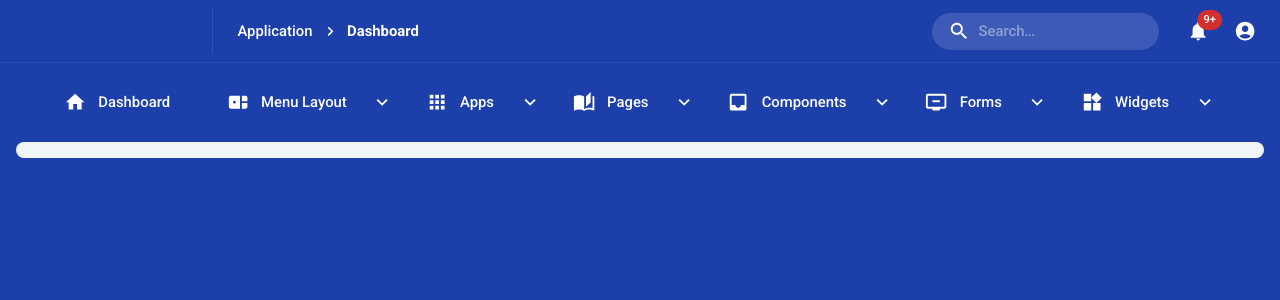
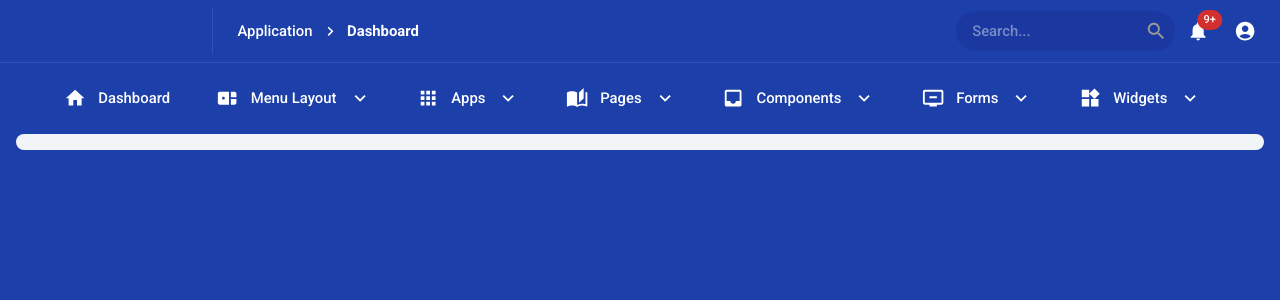
Before and after one commit to usrivastava92/hello-mui, a React (Vite) app: page /top in a window 1280 px wide. Shown: the top 300 px of the page. Built offline with nearby package versions, Linux system fonts and the light colour scheme.

Commit message:
fixed mobile menu and search input

```diff
--- a/src/components/MobileMenu/index.tsx
+++ b/src/components/MobileMenu/index.tsx
@@ -2,6 +2,7 @@ import {
   Box,
   CardMedia,
   Collapse,
+  Divider,
   IconButton,
   List,
   ListItemButton,
@@ -62,17 +63,12 @@ interface MenuProps {
 
 const getMenuSxProps = (level: number): SxProps<Theme> => {
   if (level >= 3) {
-    return { borderRadius: 2, bgcolor: 'primary.darker', border: 0 };
+    return { borderRadius: 2, bgcolor: 'primary.darker' };
   }
   if (level === 2) {
-    return { borderRadius: 2, bgcolor: 'primary.dark', border: 0 };
+    return { borderRadius: 2, bgcolor: 'primary.dark' };
   }
-  return {
-    borderRadius: 0,
-    bgcolor: 'primary.main',
-    borderBottom: 1,
-    borderColor: 'border.main'
-  };
+  return { borderRadius: 0, bgcolor: 'primary.main' };
 };
 
 const Menu: React.FC<MenuProps> = ({
@@ -114,10 +110,7 @@ const MobileMenu: React.FC<MobileMenuProps> = ({
 
   return (
     <Box sx={{ display: { xs: 'block', md: 'none' } }} component="div">
-      <Stack
-        justifyContent="space-between"
-        sx={{ borderBottom: 1, borderColor: 'border.main' }}
-      >
+      <Stack justifyContent="space-between">
         <IconButton size="large" aria-label="open drawer">
           <CardMedia
             component="img"
@@ -136,7 +129,9 @@ const MobileMenu: React.FC<MobileMenuProps> = ({
           {menuOpen ? <CloseIcon /> : <MenuIcon />}
         </IconButton>
       </Stack>
+      <Divider />
       <Menu menuItems={menuItems} open={menuOpen} />
+      <Divider />
     </Box>
   );
 };
--- a/src/config/theme/components.config.ts
+++ b/src/config/theme/components.config.ts
@@ -3,9 +3,6 @@ import { Components, PaletteOptions } from '@mui/material';
 export const getComponentOptions = (palette: PaletteOptions): Components => {
   return {
     MuiDivider: {
-      defaultProps: {
-        color: palette.border?.primary
-      },
       styleOverrides: {
         root: {
           borderColor: palette.border?.primary
--- a/src/config/theme/palette.config.ts
+++ b/src/config/theme/palette.config.ts
@@ -21,28 +21,18 @@ declare module '@mui/material/styles' {
 const lightModePallet: PaletteOptions = {
   mode: 'light',
   primary: {
-    100: '#3151BC',
     lighter: '#3151BC',
-    300: '#2e51bb',
     light: '#2e51bb',
-    500: '#1C3FAA',
     main: '#1C3FAA',
-    700: '#1A389F',
     dark: '#1A389F',
-    900: '#142C91',
     darker: '#142C91'
   },
   secondary: {
-    100: '#fff',
     lighter: '#fff',
-    300: '#2e51bb',
-    light: '#2e51bb',
-    500: '#F1F5F8',
+    light: '#F1F5F8',
     main: '#F1F5F8',
-    700: '#D2DFEA',
     dark: '#D2DFEA',
-    900: '#142C91',
-    darker: '#142C91'
+    darker: '#607F96'
   },
   background: {
     default: '#1C3FAA',
@@ -61,27 +51,17 @@ const lightModePallet: PaletteOptions = {
 const darkModePallet: PaletteOptions = {
   mode: 'dark',
   primary: {
-    100: '#313a55',
     lighter: '#313a55',
-    300: '#313a55',
     light: '#313a55',
-    500: '#232a3b',
     main: '#232a3b',
-    700: '#1e2533',
     dark: '#1e2533',
-    900: '#181f29',
     darker: '#181f29'
   },
   secondary: {
-    100: '#313a55',
     lighter: '#313a55',
-    300: '#313a55',
     light: '#313a55',
-    500: '#293145',
     main: '#293145',
-    700: '#1e2533',
     dark: '#1e2533',
-    900: '#181f29',
     darker: '#181f29'
   },
   background: {
@@ -89,10 +69,12 @@ const darkModePallet: PaletteOptions = {
     secondary: '#293145'
   },
   text: {
-    primary: '#e2e8f0'
+    primary: '#fff',
+    secondary: '#e2e8f0'
   },
   border: {
-    primary: '#313a55'
+    primary: '#313a55',
+    secondary: '#313a55'
   }
 };
 
--- a/src/layouts/SideMenuLayout/components/TopBar/index.tsx
+++ b/src/layouts/SideMenuLayout/components/TopBar/index.tsx
@@ -6,16 +6,14 @@ import {
   Breadcrumbs,
   Divider,
   IconButton,
-  InputAdornment,
-  InputBase,
   Link,
   Stack,
   Typography
 } from '@mui/material';
 import NavigateNextIcon from '@mui/icons-material/NavigateNext';
-import SearchIcon from '@mui/icons-material/Search';
 import NotificationsIcon from '@mui/icons-material/Notifications';
 import { AccountCircle } from '@mui/icons-material';
+import { SearchInput } from '@/layouts/TopMenuLayout/components/TopBar';
 
 const TopBar: React.FC = () => {
   return (
@@ -44,20 +42,8 @@ const TopBar: React.FC = () => {
           </Breadcrumbs>
           <Box sx={{ flexGrow: 1 }} />
           <Stack className="intro-x" justifyContent="space-between">
-            <InputBase
-              sx={{
-                borderRadius: 30,
-                height: 40,
-                pl: 2,
-                bgcolor: 'secondary.dark',
-                color: 'text.secondary'
-              }}
-              placeholder="Search..."
-              endAdornment={
-                <InputAdornment position="start">
-                  <SearchIcon />
-                </InputAdornment>
-              }
+            <SearchInput
+              sx={{ bgcolor: 'secondary.dark', color: 'text.secondary' }}
             />
             <IconButton size="large" aria-label="show 9+ new notifications">
               <Badge badgeContent="9+" color="error" component="div">
--- a/src/layouts/TopMenuLayout/components/TopBar/index.tsx
+++ b/src/layouts/TopMenuLayout/components/TopBar/index.tsx
@@ -1,6 +1,5 @@
 import React from 'react';
 import {
-  alpha,
   AppBar,
   Badge,
   Box,
@@ -9,57 +8,47 @@ import {
   CardMedia,
   Divider,
   IconButton,
+  InputAdornment,
   InputBase,
+  InputBaseProps,
   Link,
   Stack,
-  styled,
   Typography
 } from '@mui/material';
 import { AccountCircle } from '@mui/icons-material';
 import NotificationsIcon from '@mui/icons-material/Notifications';
+import NavigateNextIcon from '@mui/icons-material/NavigateNext';
 import SearchIcon from '@mui/icons-material/Search';
-import NavigateNextIcon from '@mui/icons-material/NavigateNext';
 
-export const Search = styled('div')(({ theme }) => ({
-  position: 'relative',
-  borderRadius: theme.shape.borderRadius,
-  backgroundColor: alpha(theme.palette.common.white, 0.15),
-  '&:hover': {
-    backgroundColor: alpha(theme.palette.common.white, 0.25)
-  },
-  marginRight: theme.spacing(2),
-  marginLeft: 0,
-  width: '100%',
-  [theme.breakpoints.up('sm')]: {
-    marginLeft: theme.spacing(3),
-    width: 'auto'
-  }
-}));
-
-export const SearchIconWrapper = styled('div')(({ theme }) => ({
-  padding: theme.spacing(0, 2),
-  height: '100%',
-  position: 'absolute',
-  pointerEvents: 'none',
-  display: 'flex',
-  alignItems: 'center',
-  justifyContent: 'center'
-}));
-
-export const StyledInputBase = styled(InputBase)(({ theme }) => ({
-  color: 'inherit',
-  '& .MuiInputBase-input': {
-    padding: theme.spacing(1, 1, 1, 0),
-    // vertical padding + font size from searchIcon
-    paddingLeft: `calc(1em + ${theme.spacing(4)})`,
-    transition: theme.transitions.create('width'),
-    width: '100%',
-    display: 'none',
-    [theme.breakpoints.up('md')]: {
-      display: 'block'
-    }
-  }
-}));
+export const SearchInput: React.FC<InputBaseProps> = ({ sx }): JSX.Element => {
+  return (
+    <>
+      <InputBase
+        sx={{
+          display: { md: 'flex', xs: 'none' },
+          borderRadius: 30,
+          pl: 2,
+          height: 40,
+          bgcolor: 'primary.dark',
+          ...sx
+        }}
+        placeholder="Search..."
+        endAdornment={
+          <InputAdornment sx={{ color: '#999' }} position="start">
+            <SearchIcon />
+          </InputAdornment>
+        }
+      />
+      <IconButton
+        aria-label="delete"
+        size="large"
+        sx={{ display: { md: 'none', xs: 'flex' } }}
+      >
+        <SearchIcon />
+      </IconButton>
+    </>
+  );
+};
 
 const BrandLogo = (): JSX.Element => {
   return (
@@ -116,15 +105,7 @@ export default function TopBar(): JSX.Element {
           </Breadcrumbs>
           <Box sx={{ flexGrow: 1 }} />
           <Stack className="intro-x" justifyContent="space-between">
-            <Search sx={{ borderRadius: 30 }}>
-              <SearchIconWrapper>
-                <SearchIcon />
-              </SearchIconWrapper>
-              <StyledInputBase
-                placeholder="Search…"
-                inputProps={{ 'aria-label': 'search' }}
-              />
-            </Search>
+            <SearchInput />
             <IconButton size="large" aria-label="show 9+ new notifications">
               <Badge badgeContent="9+" color="error" component="div">
                 <NotificationsIcon />
--- a/src/layouts/TopMenuLayout/components/TopNav/index.tsx
+++ b/src/layouts/TopMenuLayout/components/TopNav/index.tsx
@@ -1,5 +1,5 @@
 import React, { useState } from 'react';
-import { Box, List, ListItemButton, ListItemText } from '@mui/material';
+import { Box, List, ListItemButton, ListItemText, Stack } from '@mui/material';
 import { IMenuItem } from '@/config/menu/menu.config';
 import KeyboardArrowDownIcon from '@mui/icons-material/KeyboardArrowDown';
 
@@ -16,11 +16,13 @@ const TopNav: React.FC<TopNavProps> = ({ menuItems = [] }): JSX.Element => {
       >
         {menuItems.map((item) => (
           <ListItemButton key={item.id}>
-            {item.icon}
-            <ListItemText sx={{ ml: 1.5 }} primary={item.displayName} />
-            {item.nesterItems && item.nesterItems.length > 0 && (
-              <KeyboardArrowDownIcon />
-            )}
+            <Stack spacing={1.5}>
+              {item.icon}
+              <ListItemText primary={item.displayName} />
+              {item.nesterItems && item.nesterItems.length > 0 && (
+                <KeyboardArrowDownIcon />
+              )}
+            </Stack>
           </ListItemButton>
         ))}
       </List>
```
